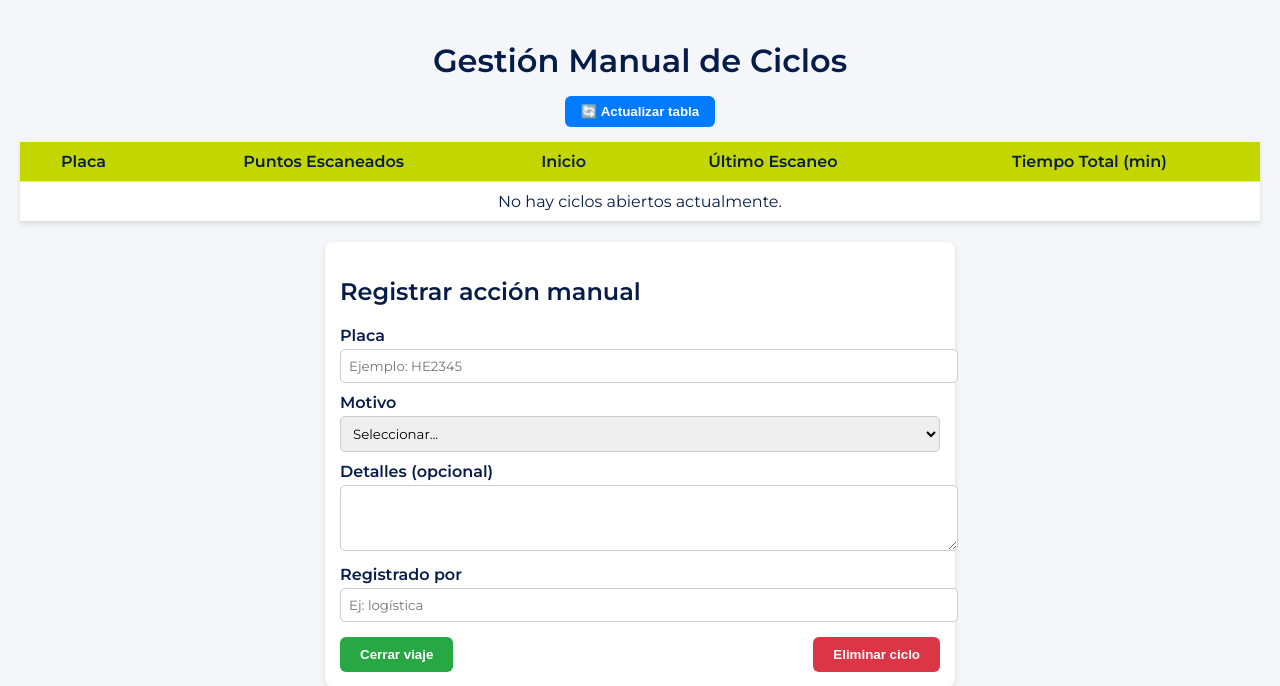
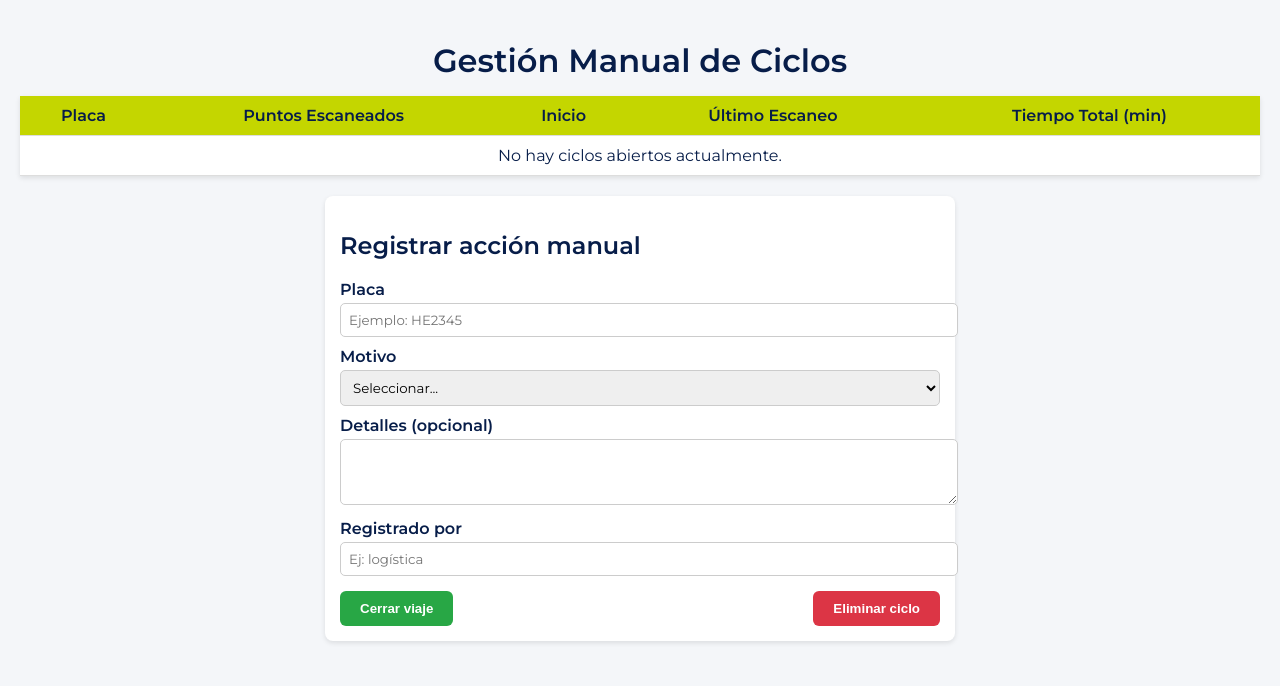
Before and after one commit to usuarioap03-hash/QRLogix2.0, a FastAPI app: page /ciclos in a window 1280 px wide. Shown: the top 686 px of the page. Run offline with FastAPI, Linux system fonts and the light colour scheme; data that the repository does not hold is empty; parts of the project's set-up code (start-up, migrations or seed data) failed here and were passed over.

Commit message:
Ciclos Manual - Tablero V1.4.1

```diff
--- a/app/routes/ciclos_routes.py
+++ b/app/routes/ciclos_routes.py
@@ -3,6 +3,7 @@ from fastapi import APIRouter, Request, Depends
 from fastapi.responses import HTMLResponse, JSONResponse
 from sqlalchemy.orm import Session
 from sqlalchemy import text
+from decimal import Decimal
 from app.database import get_db
 from app.utils.timezone import formatear_hora_panama
 from fastapi.templating import Jinja2Templates
@@ -11,17 +12,16 @@ router = APIRouter()
 templates = Jinja2Templates(directory="app/templates")
 
 # ======================================================
-# 🧭 VISTA PRINCIPAL (HTML)
+# 🧭 VISTA PRINCIPAL DE CICLOS ABIERTOS (HTML)
 # ======================================================
 @router.get("/ciclos", response_class=HTMLResponse)
 async def mostrar_ciclos(request: Request):
-    """Renderiza la página principal de gestión manual de ciclos."""
     return templates.TemplateResponse("ciclos.html", {"request": request})
 
 # ======================================================
-# 📊 API JSON PARA CARGAR DATOS (usa la vista ciclos_abiertos)
+# 🔹 API: Datos de la vista ciclos_abiertos
 # ======================================================
-@router.get("/api/ciclos", response_class=JSONResponse)
+@router.get("/api/ciclos")
 async def obtener_ciclos_abiertos(db: Session = Depends(get_db)):
     try:
         query = text("""
@@ -34,19 +34,23 @@ async def obtener_ciclos_abiertos(db: Session = Depends(get_db)):
             FROM ciclos_abiertos
             ORDER BY ultimo_escaneo DESC;
         """)
-        ciclos_abiertos = db.execute(query).fetchall()
+        resultados = db.execute(query).fetchall()
     except Exception as e:
         print(f"⚠️ Error al consultar la vista ciclos_abiertos: {e}")
-        return JSONResponse(content=[])
+        return JSONResponse(content=[], status_code=500)
 
     ciclos = []
-    for c in ciclos_abiertos:
+    for c in resultados:
+        # ✅ Manejo seguro de valores Decimal → float
+        tiempo = float(c.tiempo_total_min) if isinstance(c.tiempo_total_min, Decimal) else (c.tiempo_total_min or 0)
+        tiempo_str = f"{int(round(tiempo)):02d} min"  # ejemplo: 03 min, 64 min
+
         ciclos.append({
             "placa": c.placa,
             "puntos_escaneados": c.puntos_escaneados,
             "inicio": formatear_hora_panama(c.inicio_ciclo),
             "ultimo_escaneo": formatear_hora_panama(c.ultimo_escaneo),
-            "minutos_transcurridos": round(c.tiempo_total_min or 0, 1)
+            "minutos_transcurridos": tiempo_str
         })
 
     return JSONResponse(content=ciclos)
@@ -75,13 +79,16 @@ async def accion_manual(request: Request, db: Session = Depends(get_db)):
     if not ciclo:
         return JSONResponse(status_code=404, content={"error": "No se encontró ciclo abierto para esa placa."})
 
+    # Acción: eliminar ciclo
     if accion == "eliminar":
-        db.execute(text("DELETE FROM escaneos WHERE ciclo_id = :cid"), {"cid": ciclo.ciclo_id})
-        db.execute(text("DELETE FROM ciclos WHERE id = :cid"), {"cid": ciclo.ciclo_id})
+        db.execute(text("""
+            DELETE FROM escaneos WHERE ciclo_id = :cid;
+            DELETE FROM ciclos WHERE id = :cid;
+        """), {"cid": ciclo.ciclo_id})
         db.execute(text("""
             INSERT INTO ciclos_manual
             (placa, fecha_eliminacion, motivo, detalles, sesion_id, ciclo_id, registrado_por)
-            VALUES (:placa, NOW(), :motivo, :detalles::jsonb, :sid, :cid, :registrado_por)
+            VALUES (:placa, NOW(), :motivo, :detalles::jsonb, :sid, :cid, :registrado_por);
         """), {
             "placa": placa,
             "motivo": motivo,
@@ -94,12 +101,15 @@ async def accion_manual(request: Request, db: Session = Depends(get_db)):
         print(f"🗑️ Ciclo eliminado manualmente: {placa} ({motivo}) — {registrado_por}")
         return JSONResponse(content={"success": True, "msg": "Ciclo eliminado correctamente."})
 
+    # Acción: cerrar ciclo
     elif accion == "cerrar":
-        db.execute(text("UPDATE ciclos SET completado = TRUE, fin = NOW() WHERE id = :cid"), {"cid": ciclo.ciclo_id})
+        db.execute(text("""
+            UPDATE ciclos SET completado = TRUE, fin = NOW() WHERE id = :cid;
+        """), {"cid": ciclo.ciclo_id})
         db.execute(text("""
             INSERT INTO ciclos_manual
             (placa, fecha_eliminacion, motivo, detalles, sesion_id, ciclo_id, registrado_por)
-            VALUES (:placa, NOW(), :motivo, :detalles::jsonb, :sid, :cid, :registrado_por)
+            VALUES (:placa, NOW(), :motivo, :detalles::jsonb, :sid, :cid, :registrado_por);
         """), {
             "placa": placa,
             "motivo": motivo,
@@ -112,4 +122,5 @@ async def accion_manual(request: Request, db: Session = Depends(get_db)):
         print(f"✅ Ciclo cerrado manualmente: {placa} ({motivo}) — {registrado_por}")
         return JSONResponse(content={"success": True, "msg": "Ciclo cerrado correctamente."})
 
-    return JSONResponse(status_code=400, content={"error": "Acción no válida."})
+    else:
+        return JSONResponse(status_code=400, content={"error": "Acción no válida."})
--- a/app/templates/ciclos.html
+++ b/app/templates/ciclos.html
@@ -76,20 +76,6 @@
     .cerrar:hover { background-color: #218838; }
     .eliminar:hover { background-color: #c82333; }
 
-    /* 🔄 Botón de actualización */
-    .refresh {
-      background-color: #007bff;
-      color: white;
-      border: none;
-      border-radius: 6px;
-      padding: 8px 16px;
-      font-weight: 600;
-      cursor: pointer;
-      display: block;
-      margin: 0 auto 15px auto;
-    }
-    .refresh:hover { background-color: #0069d9; }
-
     .spinner {
       border: 4px solid #f3f3f3;
       border-top: 4px solid #C4D600;
@@ -109,8 +95,6 @@
 </head>
 <body>
   <h1>Gestión Manual de Ciclos</h1>
-
-  <button class="refresh" onclick="cargarCiclos()">🔄 Actualizar tabla</button>
 
   <table>
     <thead>
@@ -158,9 +142,8 @@
   </div>
 
   <script>
-    async function cargarCiclos() {
+    document.addEventListener("DOMContentLoaded", async () => {
       const tabla = document.getElementById("tabla-ciclos");
-      tabla.innerHTML = `<tr><td colspan="5"><div class="spinner"></div>Actualizando...</td></tr>`;
       try {
         const res = await fetch("/api/ciclos");
         const data = await res.json();
@@ -184,7 +167,7 @@
         console.error("Error al cargar ciclos:", err);
         tabla.innerHTML = `<tr><td colspan="5">Error al cargar los ciclos 🚫</td></tr>`;
       }
-    }
+    });
 
     async function accionManual(tipo) {
       const data = {
@@ -205,14 +188,11 @@
       });
       if (res.ok) {
         alert(`Ciclo ${tipo === 'cerrar' ? 'cerrado' : 'eliminado'} correctamente ✅`);
-        cargarCiclos(); // 🔄 Refresca sin recargar la página
+        location.reload();
       } else {
         alert("Error al procesar la acción ❌");
       }
     }
-
-    // Carga inicial
-    document.addEventListener("DOMContentLoaded", cargarCiclos);
   </script>
 </body>
 </html>
```
